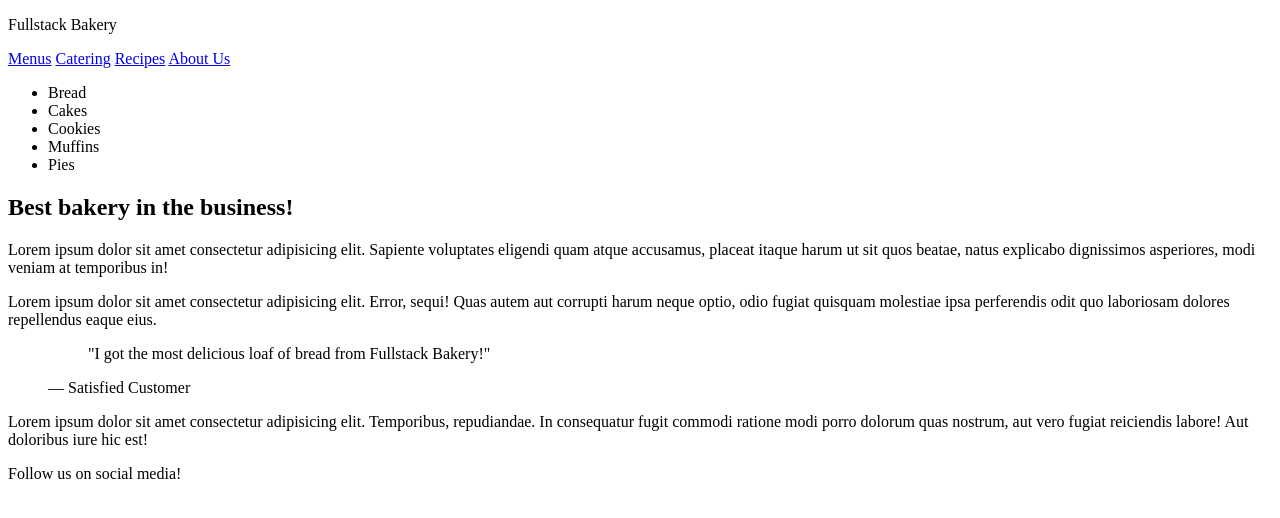
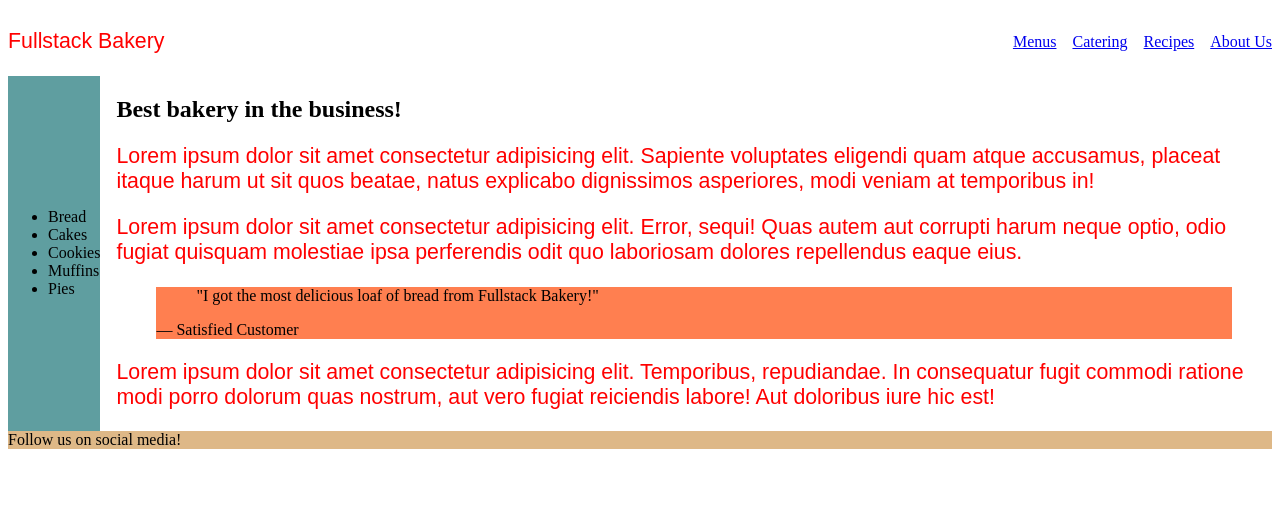
Before and after one commit to Bmcollins1210/Bakery, a plain HTML site: page index.html in a window 1280 px wide. Drawn offline with Linux system fonts and the light colour scheme.

Commit message:
add bakery

```diff
--- /dev/null
+++ b/index.css
@@ -0,0 +1,39 @@
+* {
+  margin: 1;
+  padding: 2;
+  box-sizing: border-box;
+}
+
+p {
+  color: red;
+  font-family: sans-serif;
+  font-size: 16pt;
+}
+
+main {
+  flex: 2;
+
+  display: flex;
+  gap: 2ch;
+}
+aside {
+  background-color: cadetblue;
+  display: flex;
+  align-items: center;
+}
+.testimonial {
+  background-color: coral;
+}
+footer {
+  background-color: burlywood;
+}
+
+header {
+  display: flex;
+  align-items: center;
+  justify-content: space-between;
+}
+nav {
+  gap: 2ch;
+  display: flex;
+}
--- a/index.html
+++ b/index.html
@@ -2,6 +2,8 @@
 <html lang="en">
   <head>
     <title>Fullstack Bakery</title>
+    <link rel="stylesheet" href="index.css" />
+
   </head>
   <body>
     <header>
```
